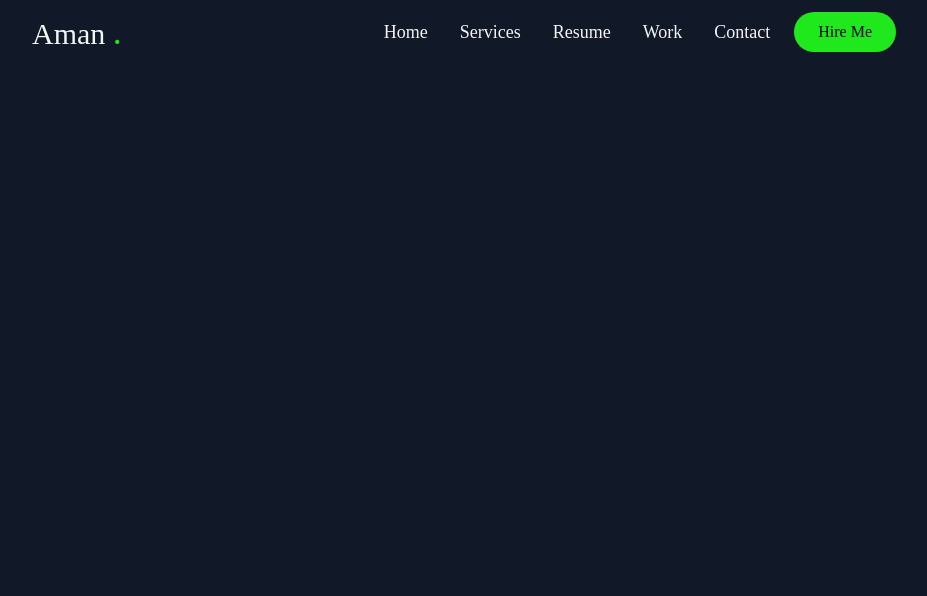
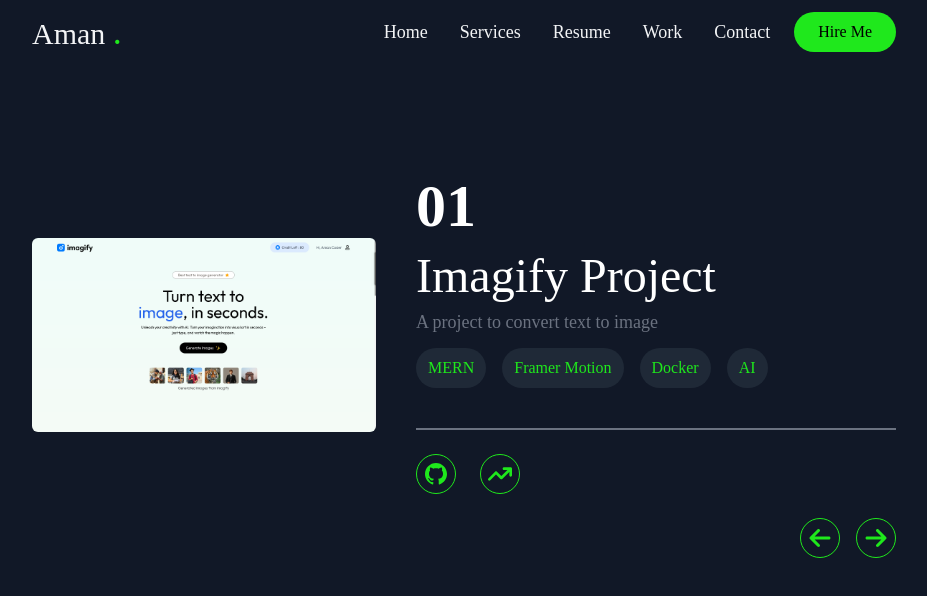
Before and after one commit to AmanCoder01/React-Portfolio-2025, a React (Vite) app: page /work in a window 1280 px wide. Shown: the top 596 px of the page, without its empty margins (176-1103 px from the left). Built offline with nearby package versions, Linux system fonts and the light colour scheme; a web font is replaced by a local one.

Commit message:
work section implemented

```diff
--- a/src/App.jsx
+++ b/src/App.jsx
@@ -4,6 +4,7 @@ import Home from './pages/Home'
 import Navbar from './components/Navbar'
 import Services from './pages/Services'
 import Resume from './pages/Resume'
+import Work from './pages/Work'
 
 const App = () => {
   return (
@@ -13,6 +14,7 @@ const App = () => {
         <Route path="/" element={<Home />} />
         <Route path="/services" element={<Services />} />
         <Route path="/resume" element={<Resume />} />
+        <Route path="/work" element={<Work />} />
       </Routes>
     </div>
   )
--- a/src/assets/index.js
+++ b/src/assets/index.js
@@ -1,5 +1,9 @@
 import myPhoto from "./aman-bg.png"
+import imagify from "./imagify.png"
+import todo from "./todo.png"
 
 export const assets = {
-    photo: myPhoto
+    photo: myPhoto,
+    imagify: imagify,
+    todo: todo
 }
--- a/src/components/Navbar.jsx
+++ b/src/components/Navbar.jsx
@@ -23,6 +23,9 @@ const Navbar = () => {
                             <Link to="/resume">
                                 <li className='  text-lg'>Resume</li>
                             </Link>
+                            <Link to="/work">
+                                <li className='  text-lg'>Work</li>
+                            </Link>
                         </ul>
                     </div>
 
@@ -41,7 +44,7 @@ const Navbar = () => {
                         <Link to="/resume">
                             <li className='text-gray-100 hover:text-gray-300  hover:border-b-2 border-b-green-500  text-lg'>Resume</li>
                         </Link>
-                        <Link to="/">
+                        <Link to="/work">
                             <li className='text-gray-100 hover:text-gray-300  hover:border-b-2 border-b-green-500  text-lg'>Work</li>
                         </Link>
                         <Link to="/">
--- /dev/null
+++ b/src/pages/Work.jsx
@@ -0,0 +1,95 @@
+import React, { useState } from 'react'
+import { assets } from '../assets'
+import { GrGithub } from 'react-icons/gr';
+import { FaArrowLeft, FaArrowRight, FaArrowTrendUp } from "react-icons/fa6";
+
+const myWork = [
+    {
+        "id": 1,
+        "title": "Imagify Project",
+        "description": "A project to convert text to image",
+        "image": assets.imagify,
+        "tech": ["MERN", "Framer Motion", "Docker", "AI"],
+        "github": "https://github.com/AmanCoder01/SAAS-Imagify",
+        "live": "https://imagify-ai-sigma.vercel.app/"
+    },
+    {
+        "id": 2,
+        "title": "ToDo App",
+        "description": "A simple to-do list app",
+        "image": assets.todo,
+        "tech": ["MERN", "React Hook Form"],
+        "github": "https://github.com/AmanCoder01/todo-app",
+        "live": "https://todo-app-frontend-two.vercel.app/"
+    },
+]
+
+const Work = () => {
+    const [show, setShow] = useState(1);
+
+
+    const decreaseHandler = () => {
+        if (show > 1) {
+            setShow(show - 1)
+        }
+    }
+
+    const increaseHandler = () => {
+        if (show < myWork.length) {
+            setShow(show + 1)
+        }
+    }
+
+    console.log(show);
+
+
+    return (
+        <div className='py-10 md:py-28'>
+            {
+                myWork.map((item, index) => (
+                    show === item.id &&
+                    <div key={index} className='flex flex-col md:flex-row items-center gap-10  justify-between'>
+                        <div className='w-full sm:max-w-[480px] order-2 md:order-2'>
+                            <h1 className='text-6xl font-semibold'>0{item.id}</h1>
+                            <h1 className='mt-4 text-5xl'>{item.title}</h1>
+                            <p className='text-lg my-2 mb-3 text-gray-500'>{item.description}</p>
+                            <div className='flex gap-4 items-center flex-wrap'>
+                                {
+                                    item.tech.map((tech, index) => (
+                                        <div key={index} className='bg-gray-800 rounded-full px-3 py-2 text-primary'>{tech}</div>
+                                    ))
+                                }
+                            </div>
+                            <div className='mt-10 border-t-2 border-gray-500 flex items-center gap-6'>
+                                <a href={item.github} target='_blank' className='mt-6 border rounded-full w-10 h-10 flex items-center justify-center border-primary cursor-pointer'>
+                                    <GrGithub color='#1fe81c' size={24} />
+                                </a>
+                                <a href={item.live} target='_blank' className='mt-6 border rounded-full w-10 h-10 flex items-center justify-center border-primary cursor-pointer'>
+                                    <FaArrowTrendUp hub color='#1fe81c' size={24} />
+                                </a>
+
+                            </div>
+                        </div>
+
+                        <div>
+                            <img src={item.image} className='object-contain rounded-md w-[480px] ' alt="" />
+                        </div>
+
+                    </div>
+                ))
+            }
+
+            <div className='flex float-end items-center gap-4'>
+                <div onClick={decreaseHandler} className='mt-6 border rounded-full w-10 h-10 flex items-center justify-center border-primary cursor-pointer'>
+                    <FaArrowLeft hub color='#1fe81c' size={24} />
+                </div>
+                <div onClick={increaseHandler} className='mt-6 border rounded-full w-10 h-10 flex items-center justify-center border-primary cursor-pointer'>
+                    <FaArrowRight hub color='#1fe81c' size={24} />
+                </div>
+            </div>
+
+        </div>
+    )
+}
+
+export default Work
```
Also changed, not shown: src/assets/imagify.png (added), src/assets/todo.png (added).
